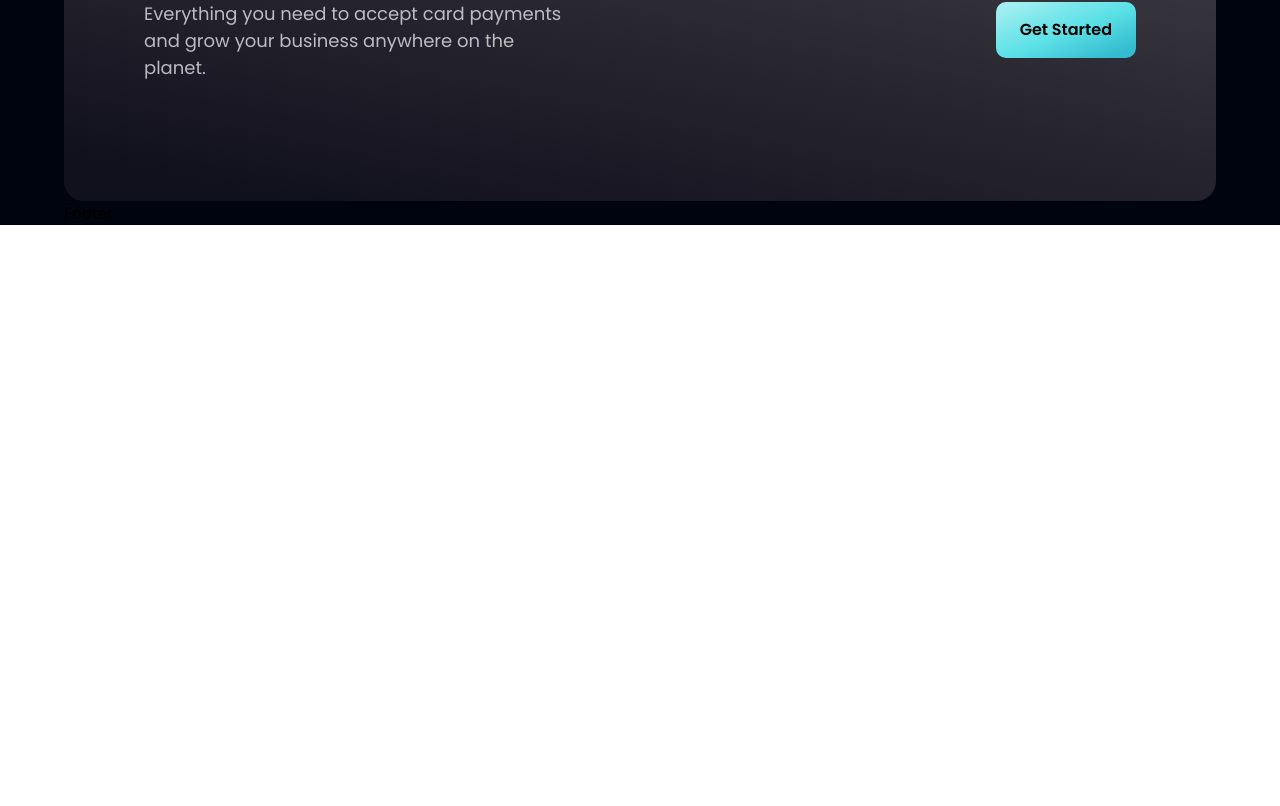
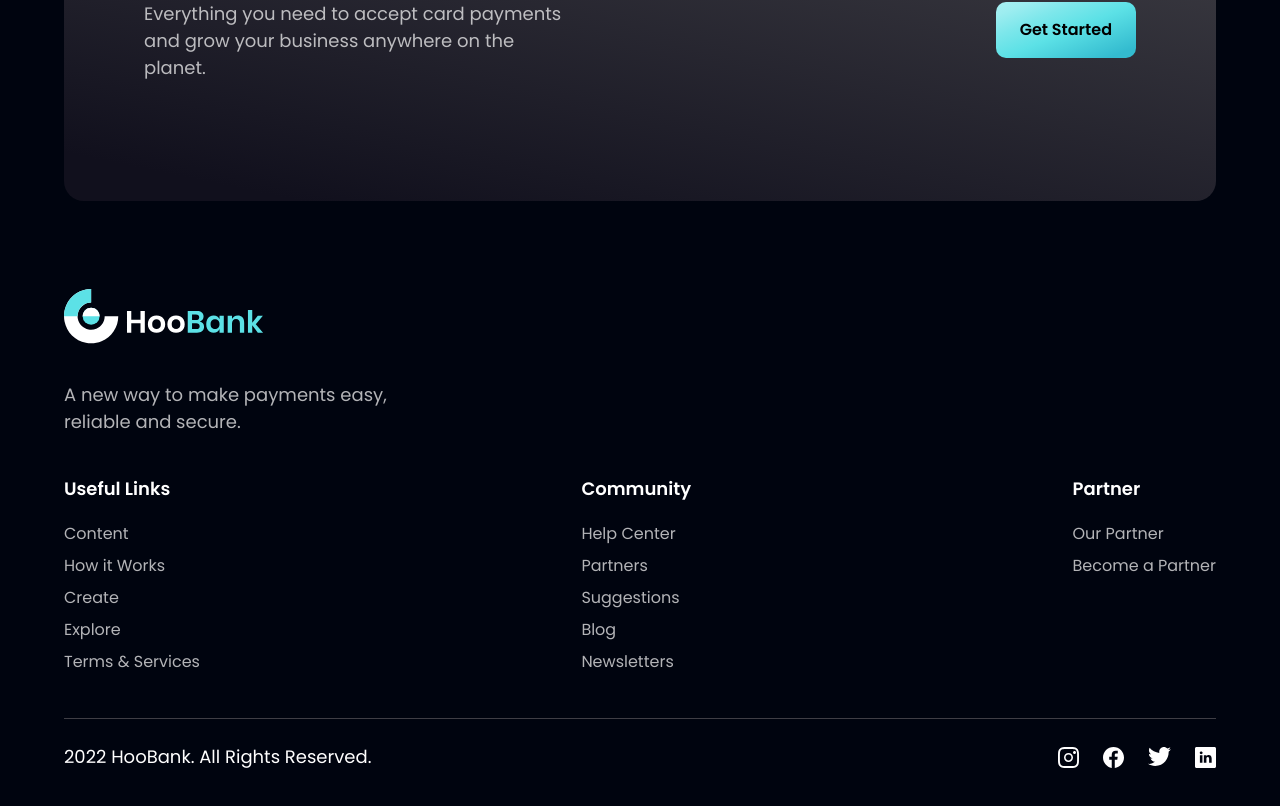
Before and after one commit to hassane01/Bank-figma-design, a React (Vite) app: page / in a window 1280 px wide. Shown: the part 3634-4440 px from the top of the page. Before the commit the page ends 3859 px from the top, so only its background shows below. Built offline with nearby package versions, Linux system fonts and the light colour scheme.

Commit message:
add the footer section

```diff
--- a/src/Components/Footer.jsx
+++ b/src/Components/Footer.jsx
@@ -1,7 +1,42 @@
+import { logo } from "../assets/exportsfile"
+import { footerLinks, socialMedia } from "../constants/webtext"
 
 const Footer = () => {
   return (
-    <div>Footer</div>
+    <section className='flex flex-col  my-20' >
+      <div className="flex flex-1 flex-col flex-wrap justify-start pr-5">
+        <img src={logo} alt="" className='w-[200px] h-[72px] object-contain mb-7 '/>
+        <p className='max-w-[370px] mb-10 text-dimWhite font-poppins font-normal text-[18px] '>A new way to make payments easy, reliable and secure.</p>
+      </div>
+      <div className=" flex-1 flex-row flex flex-wrap justify-between">
+        {
+          footerLinks.map((link , index)=>(
+            <div key={index} className="">
+              <h4 className='pb-4  text-white font-poppins font-semibold text-[18px]'>{link.title}</h4>
+                {link.links.map((data , idx)=>(
+              <ul  key={idx}>
+                  <li className='py-1 text-dimWhite text-[16px] font-poppins ' ><a href={data.link}>{data.name}</a></li>
+              </ul>
+                ))}
+            </div>
+          ))
+        }
+      </div>
+         <div className=" border-t-[#3f3e45] border-t-[1px] md:flex-row  justify-between flex justify-center flex-col   mt-10">
+          <div className="mt-6 flex justify-center ">
+            <h4 className='text-center text-white text-[18px]  font-poppins font-normal '>2022 HooBank. All Rights Reserved.</h4>
+          </div>
+          <div className=" flex  mt-7 justify-center">
+            {
+              socialMedia.map((media , index)=> (
+                <div key={index} className="">
+                  <a href={media.link}><img src={media.icon} className={index === socialMedia.length - 1 ? 'mr-0' : 'mr-6'} alt=" social media icon" /></a>
+                </div>
+              ))
+            }
+          </div>
+         </div>
+    </section>
   )
 }
 
```
